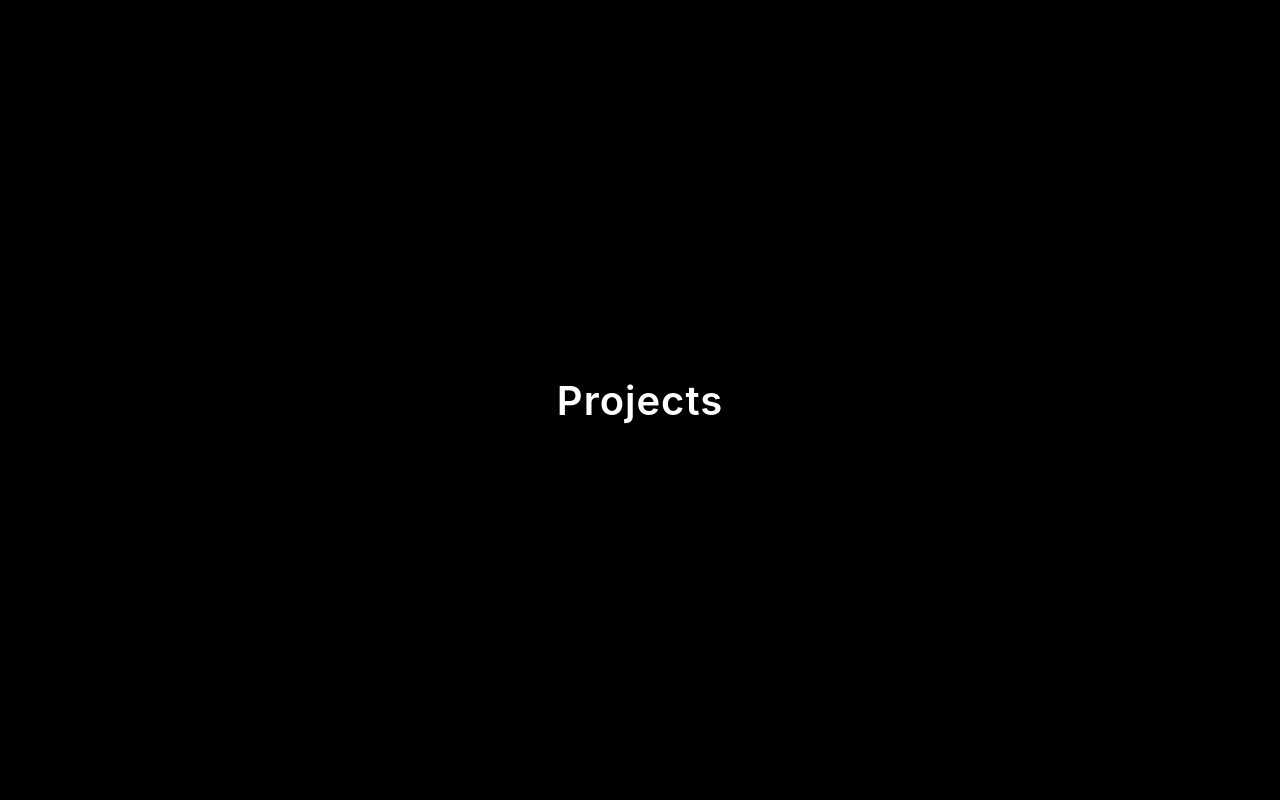
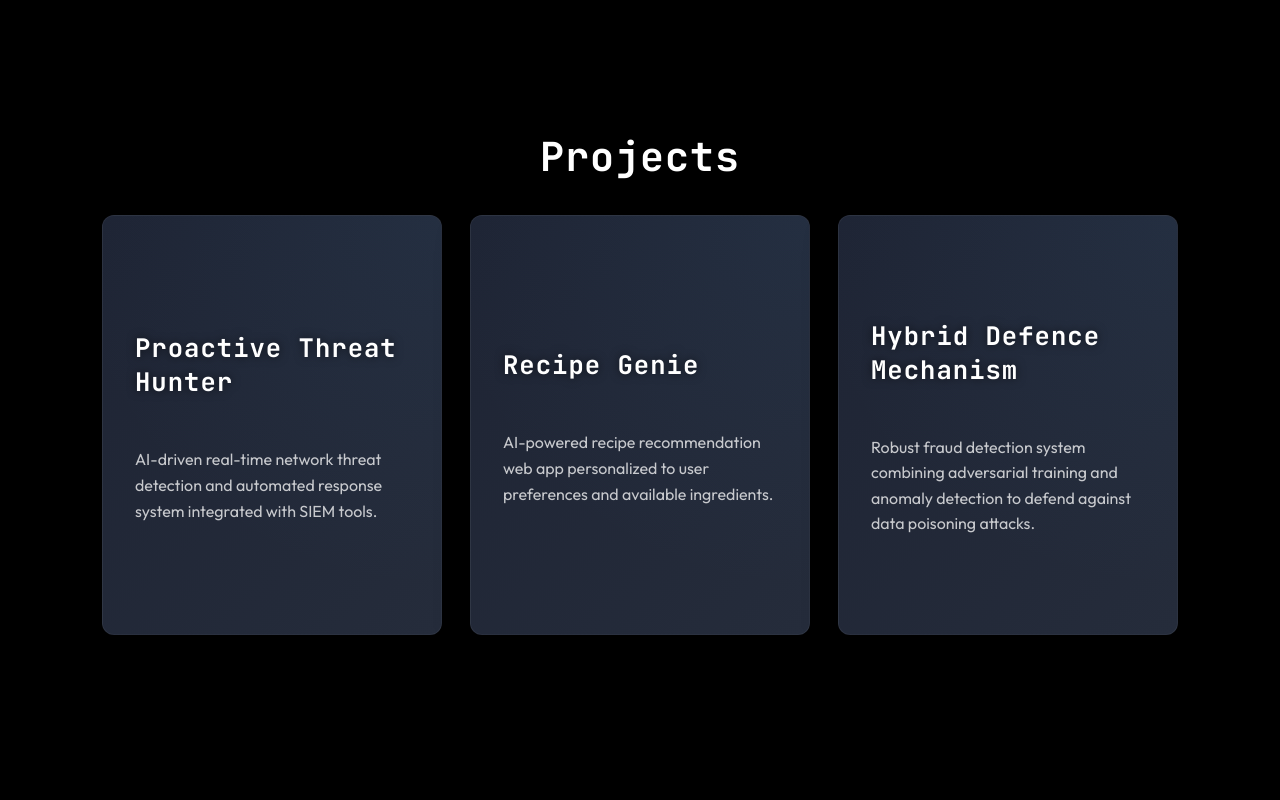
Before and after one commit to PoojaJaiswal18/Pooja-Jaiswal-Portfolio, a React (Create React App) app: page / in a window 1280 px wide. Shown: the part 1600-2400 px from the top of the page. Built offline with nearby package versions, Linux system fonts and the light colour scheme; grey boxes are pictures that could not be loaded.

Commit message:
create projects section

```diff
--- a/src/App.css
+++ b/src/App.css
@@ -10,12 +10,10 @@
 .section {
   min-height: 100vh;
   position: relative;
-  padding: 20px;
   display: flex;
   flex-direction: column;
   justify-content: center;
   align-items: center;
-  scroll-margin-top: 80px;
 }
 
 #about .App-header {
--- a/src/App.js
+++ b/src/App.js
@@ -4,6 +4,7 @@ import IrregularPolygonExperience from './components/background';
 import Loader from './components/Loader/Loader';
 import Navbar from './components/Navbar/Navbar.jsx';
 import Skills from './components/Skills/Skills';
+import Projects from './components/Projects/Projects.jsx';
 
 function App() {
   const [loading, setLoading] = useState(true);
@@ -41,12 +42,14 @@ function App() {
 
             <section id="projects" className="section">
               <h2>Projects</h2>
-
+              <Projects />
             </section>
 
             <section id="contact" className="section">
-              <h2>Contact</h2>
-
+              <h3> Let's build something meaningful together.</h3>
+              <h3>Reach out anytime:<a href="mailto:jaiswal.pooja1809@gmail.com" aria-label="Email">
+              jaiswal.pooja1809@gmail.com
+                      </a> </h3>
             </section>
           </main>
         </>
--- /dev/null
+++ b/src/components/Projects/Projects.css
@@ -0,0 +1,189 @@
+.cards-container {
+  display: flex;
+  justify-content: center;
+  flex-wrap: wrap;
+  gap: 28px;
+  padding: 0 2rem 3rem;
+  background-color: transparent;
+  max-width: 1200px;
+  margin: 0 auto;
+}
+
+.flip-card {
+  background-color: transparent;
+  width: 340px;
+  height: 420px;
+  perspective: 1500px;
+  margin-bottom: 20px;
+}
+
+.flip-card-inner {
+  position: relative;
+  width: 100%;
+  height: 100%;
+  text-align: left;
+  transition: transform 0.6s cubic-bezier(0.165, 0.84, 0.44, 1);
+  transform-style: preserve-3d;
+  border-radius: 12px;
+  box-shadow: 0 15px 35px rgba(0, 0, 0, 0.3);
+}
+
+.flip-card:hover .flip-card-inner {
+  transform: rotateY(180deg);
+}
+
+.flip-card-front,
+.flip-card-back {
+  position: absolute;
+  width: 100%;
+  height: 100%;
+  backface-visibility: hidden;
+  border-radius: 12px;
+  padding: 2rem;
+  overflow: hidden;
+}
+
+.flip-card-front {
+  background: linear-gradient(135deg, #1e2434, #252c3b);
+  display: flex;
+  flex-direction: column;
+  justify-content: center;
+  align-items: flex-start;
+  border: 1px solid rgba(255, 255, 255, 0.05);
+}
+
+.flip-card-front::before {
+  content: '';
+  position: absolute;
+  top: 0;
+  left: 0;
+  width: 100%;
+  height: 100%;
+  background: radial-gradient(circle at top right, rgba(70, 130, 180, 0.08), transparent 70%);
+  z-index: 0;
+}
+
+.flip-card-front h2 {
+  font-family: 'JetBrains Mono', 'Space Mono', 'Roboto Mono', monospace;
+  font-size: 1.6rem;
+  font-weight: 700;
+  margin-bottom: 1rem;
+  color: #ffffff;
+  position: relative;
+  z-index: 1;
+  letter-spacing: -0.5px;
+}
+
+.flip-card-front p {
+  font-family: 'Outfit', 'Manrope', sans-serif;
+  font-size: 1rem;
+  line-height: 1.6;
+  color: rgba(255, 255, 255, 0.75);
+  position: relative;
+  z-index: 1;
+}
+
+.flip-card-back {
+  background: linear-gradient(135deg, #252c3b, #1a202c);
+  transform: rotateY(180deg);
+  overflow-y: auto;
+  border: 1px solid rgba(255, 255, 255, 0.05);
+  padding-right: 1.5rem;
+}
+
+.flip-card-back::-webkit-scrollbar {
+  width: 4px;
+}
+
+.flip-card-back::-webkit-scrollbar-track {
+  background: rgba(255, 255, 255, 0.05);
+  border-radius: 10px;
+}
+
+.flip-card-back::-webkit-scrollbar-thumb {
+  background: rgba(255, 255, 255, 0.15);
+  border-radius: 10px;
+}
+
+.flip-card-back h3 {
+  font-family: 'JetBrains Mono', 'Space Mono', monospace;
+  font-size: 1.2rem;
+  font-weight: 600;
+  margin: 0.75rem 0;
+  color: #5a9bd3;
+  letter-spacing: 0.5px;
+}
+
+.flip-card-back ul {
+  padding-left: 1.25rem;
+  margin: 0.75rem 0 1.5rem;
+}
+
+.flip-card-back li {
+  font-family: 'Outfit', 'Manrope', sans-serif;
+  font-size: 0.9rem;
+  margin-bottom: 0.6rem;
+  color: rgba(255, 255, 255, 0.8);
+  line-height: 1.4;
+}
+
+.tech-stack {
+  display: flex;
+  flex-wrap: wrap;
+  gap: 0.6rem;
+}
+
+.tech {
+  display: flex;
+  align-items: center;
+  gap: 0.5rem;
+  background: rgba(255, 255, 255, 0.06);
+  padding: 0.5rem 0.75rem;
+  border-radius: 8px;
+  font-size: 0.8rem;
+  font-family: 'JetBrains Mono', monospace;
+  color: rgba(255, 255, 255, 0.85);
+  backdrop-filter: blur(10px);
+  border: 1px solid rgba(255, 255, 255, 0.1);
+  transition: all 0.2s ease;
+}
+
+.tech:hover {
+  background: rgba(255, 255, 255, 0.1);
+  transform: translateY(-2px);
+}
+
+.tech img {
+  width: 18px;
+  height: 18px;
+  object-fit: contain;
+}
+
+/* Modified section styles to remove spacing between heading and cards */
+#projects.section {
+  padding-bottom: 0;
+}
+
+#projects h2 {
+  margin-bottom: 2rem;
+  font-family: 'JetBrains Mono', 'Space Mono', monospace;
+  font-weight: 700;
+  letter-spacing: 1px;
+}
+
+@media (max-width: 1100px) {
+  .cards-container {
+    padding: 0 1rem 2rem;
+  }
+
+  .flip-card {
+    width: 320px;
+  }
+}
+
+@media (max-width: 768px) {
+  .flip-card {
+    width: 100%;
+    max-width: 380px;
+  }
+}
--- /dev/null
+++ b/src/components/Projects/Projects.jsx
@@ -0,0 +1,119 @@
+import React from 'react';
+import './Projects.css';
+
+const projects = [
+  {
+    title: "Proactive Threat Hunter",
+    description: "AI-driven real-time network threat detection and automated response system integrated with SIEM tools.",
+    features: [
+      "Real-time network traffic monitoring using Kafka",
+      "Machine learning-based anomaly detection",
+      "Automated threat response (e.g., IP blocking)",
+      "Seamless integration with SIEM tools like Splunk and ELK",
+      "High detection accuracy and low response latency"
+    ],
+    techStack: [
+      { name: "Python", logo: "https://cdn.jsdelivr.net/gh/devicons/devicon/icons/python/python-original.svg" },
+      { name: "Scikit-learn", logo: "https://cdn.jsdelivr.net/gh/devicons/devicon/icons/scikit-learn/scikit-learn-original.svg" },
+      { name: "TensorFlow", logo: "https://cdn.jsdelivr.net/gh/devicons/devicon/icons/tensorflow/tensorflow-original.svg" },
+      { name: "Apache Kafka", logo: "https://cdn.jsdelivr.net/gh/devicons/devicon/icons/apachekafka/apachekafka-original.svg" },
+      { name: "Splunk", logo: "" },
+      { name: "ELK", logo: "" }
+    ]
+  },
+  {
+    title: "Recipe Genie",
+    description: "AI-powered recipe recommendation web app personalized to user preferences and available ingredients.",
+    features: [
+      "Ingredient-based recipe search",
+      "Personalized suggestions using user history/preferences",
+      "Nutrition facts and dietary filters (vegan, keto, etc.)",
+      "Save and share favorite recipes",
+      "Clean and responsive UI"
+    ],
+    techStack: [
+      { name: "React", logo: "https://cdn.jsdelivr.net/gh/devicons/devicon/icons/react/react-original.svg" },
+      { name: "Node.js", logo: "https://cdn.jsdelivr.net/gh/devicons/devicon/icons/nodejs/nodejs-original.svg" },
+      { name: "MongoDB", logo: "https://cdn.jsdelivr.net/gh/devicons/devicon/icons/mongodb/mongodb-original.svg" },
+      { name: "Spoonacular API", logo: "" },
+      { name: "Vercel", logo: "https://cdn.jsdelivr.net/gh/devicons/devicon/icons/vercel/vercel-original.svg" }
+    ]
+  },
+  {
+    title: "Hybrid Defence Mechanism",
+    description: "Robust fraud detection system combining adversarial training and anomaly detection to defend against data poisoning attacks.",
+    features: [
+      "Adversarial training using FGSM to improve model robustness",
+      "Autoencoder-based anomaly detection",
+      "Transaction risk-level categorization",
+      "Reconstruction error monitoring",
+      "Enhanced resilience against poisoned and fraudulent data"
+    ],
+    techStack: [
+      { name: "Python", logo: "https://cdn.jsdelivr.net/gh/devicons/devicon/icons/python/python-original.svg" },
+      { name: "TensorFlow", logo: "https://cdn.jsdelivr.net/gh/devicons/devicon/icons/tensorflow/tensorflow-original.svg" },
+      { name: "Scikit-learn", logo: "https://cdn.jsdelivr.net/gh/devicons/devicon/icons/scikit-learn/scikit-learn-original.svg" }
+    ]
+  }
+];
+
+const Projects = () => {
+  // Add font imports for tech-oriented fonts
+  React.useEffect(() => {
+    const linkJetBrains = document.createElement('link');
+    linkJetBrains.rel = 'stylesheet';
+    linkJetBrains.href = 'https://fonts.googleapis.com/css2?family=JetBrains+Mono:wght@400;500;600;700&display=swap';
+
+    const linkOutfit = document.createElement('link');
+    linkOutfit.rel = 'stylesheet';
+    linkOutfit.href = 'https://fonts.googleapis.com/css2?family=Outfit:wght@300;400;500;600&display=swap';
+
+    const linkSpaceMono = document.createElement('link');
+    linkSpaceMono.rel = 'stylesheet';
+    linkSpaceMono.href = 'https://fonts.googleapis.com/css2?family=Space+Mono:wght@400;700&display=swap';
+
+    document.head.appendChild(linkJetBrains);
+    document.head.appendChild(linkOutfit);
+    document.head.appendChild(linkSpaceMono);
+
+    return () => {
+      document.head.removeChild(linkJetBrains);
+      document.head.removeChild(linkOutfit);
+      document.head.removeChild(linkSpaceMono);
+    };
+  }, []);
+
+  return (
+    <div className="cards-container">
+      {projects.map((project, index) => (
+        <div className="flip-card" key={index}>
+          <div className="flip-card-inner">
+            <div className="flip-card-front">
+              <h2>{project.title}</h2>
+              <p>{project.description}</p>
+            </div>
+            <div className="flip-card-back">
+              <h3>Features</h3>
+              <ul>
+                {project.features.map((feature, i) => (
+                  <li key={i}>{feature}</li>
+                ))}
+              </ul>
+              <h3>Tech Stack</h3>
+              <div className="tech-stack">
+                {project.techStack.map((tech, i) => (
+                  <div className="tech" key={i}>
+                    {tech.logo && <img src={tech.logo} alt={tech.name} />}
+                    <span>{tech.name}</span>
+                  </div>
+                ))}
+              </div>
+            </div>
+          </div>
+        </div>
+      ))}
+    </div>
+  );
+};
+
+export default Projects;
```
